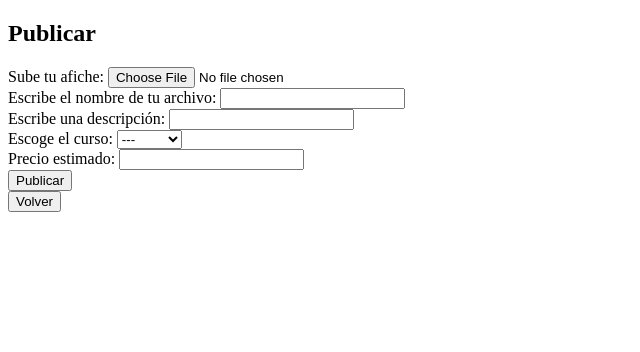
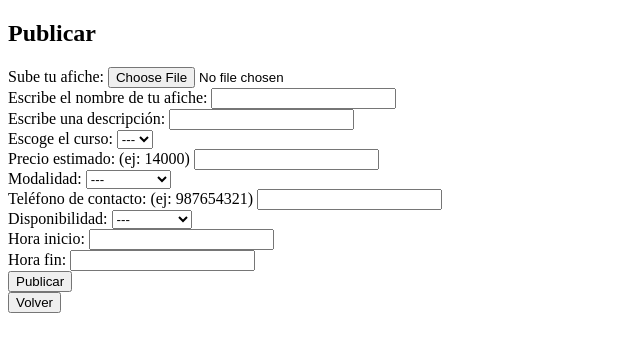
Before and after one commit to DCC-CC4401/2024-1-CC4401-1-grupo-6, a Django app: page /publicar/ in a window 1280 px wide. Shown: the top 352 px of the page, without its empty margins (0-640 px from the left). Run offline with Django 5.2, Linux system fonts and the light colour scheme; data that the repository does not hold is empty.

Commit message:
FEAT: funcionality Publicar

```diff
--- a/aprende_beauchef/baseapp/models.py
+++ b/aprende_beauchef/baseapp/models.py
@@ -150,6 +150,8 @@ VersionActual 1.0.0
 class Afiche(models.Model):
     url = models.CharField(max_length=200)
     descripcion = models.CharField(max_length=200)
+    #Pendiente
+    nombre = models.CharField(max_length=200)
 
 """
 Una clase que representa una tutoria
@@ -203,4 +205,4 @@ class Publica(models.Model):
     dicta = models.ForeignKey(Dicta, on_delete=models.CASCADE)
     afiche = models.ForeignKey(Afiche, on_delete=models.CASCADE)
 
-    fecha = models.DateTimeField()
+    fecha = models.DateTimeField(auto_now_add=True)
--- a/aprende_beauchef/baseapp/static/templates/publicar.html
+++ b/aprende_beauchef/baseapp/static/templates/publicar.html
@@ -5,13 +5,14 @@ Publicar
 {%block content%}
 <div class="container-form">
     <form name="publish_form" id="publish_form" method="post" enctype="multipart/form-data">
+        {% csrf_token %}
         <h2 class="title"> Publicar </h2>
         <div class="poster_input">
             <label for="my_poster"> Sube tu afiche: </label>
             <input type="file" id="my_poster" name="my_poster" accept="image/,.pdf">
         </div>
         <div class="name_input">
-            <label for="name"> Escribe el nombre de tu archivo: </label>
+            <label for="name"> Escribe el nombre de tu afiche: </label>
             <input type="text" id="name" name="name"> <br>
         </div>
         <div class="description_input">
@@ -22,13 +23,36 @@ Publicar
         <label for="courses"> Escoge el curso: </label>
         <select name="courses" id="courses">
             <option value="Ninguno"> --- </option>
-            <option value="Curso1"> Curso1 </option>
-            <option value="Curso2"> Curso2 </option>
-            <option value="Curso3"> Curso3 </option>
+            {%for course in courses%}
+            <option value="{{course.codigo_curso}}"> {{course.nombre}} </option>
+            {%endfor%}
         </select> <br>
 
-        <label for="price"> Precio estimado: </label>
+        <label for="price"> Precio estimado: (ej: 14000) </label>
         <input type="number" id="price" name="price"> <br>
+        <label for="modality"> Modalidad: </label>
+        <select name="modality" id="modality">
+            <option value="Ninguna"> --- </option>
+            <option value="pres"> Presencial </option>
+            <option value="rem"> Online </option>
+        </select> <br>
+        <label for="phone"> Teléfono de contacto: (ej: 987654321) </label>
+        <input type="number" id="phone" name="phone"> <br>
+        <label for="disponibility"> Disponibilidad: </label>
+        <select name="disponibility" id="disponibility">
+            <option value="Ninguna"> --- </option>
+            <option value="LUN"> Lunes </option>
+            <option value="MAR"> Martes </option>
+            <option value="MIE"> Miércoles </option>
+            <option value="JUE"> Jueves </option>
+            <option value="VIE"> Viernes </option>
+            <option value="SAB"> Sábado </option>
+            <option value="DOM"> Domingo </option>
+        </select> <br>
+        <label for="time-init"> Hora inicio: </label>
+        <input type="time-init" id="time-init" name="time-init"> <br>
+        <label for="time-end"> Hora fin: </label>
+        <input type="time-end" id="time-end" name="time-end"> <br>
         <div class="publish_button">
             <button id="publish_button" type="submit"> Publicar </button>
         </div>
--- a/aprende_beauchef/baseapp/views.py
+++ b/aprende_beauchef/baseapp/views.py
@@ -1,7 +1,9 @@
 from django.shortcuts import render, redirect
 from django.contrib.auth import authenticate, login
-from .models import Usuario, Tutor, Estudiante
+from django.http import HttpResponse
+from .models import Usuario, Tutor, Estudiante, Afiche, Horario, Dicta, Publica, Materia
 from django.contrib.auth import logout
+import os
 
 
 """
@@ -55,7 +57,63 @@ Usa el método render que construye la plantilla publicar
 parámetro request Información relacionada a la solicitud que se realiza
 """
 def publish(request):
-    return render(request, "publicar.html")
+    if request.method == "GET":
+        courses = Materia.objects.all()
+        return render(request, "publicar.html", {"courses": courses})
+    else:
+        poster = request.POST.get("my_poster")
+        name = request.POST.get("name")
+        description = request.POST.get("description")
+        course = request.POST.get("courses")
+        price = request.POST.get("price")
+        modality = request.POST.get("modality")
+        phone = request.POST.get("phone")
+        modality = request.POST.get("modality")
+        phone = request.POST.get("phone")
+        disponibility = request.POST.get("disponibility")
+        time_init = request.POST.get("time-init")
+        time_end = request.POST.get("time-end")
+
+
+        if name is not None:
+            poster_path = os.path.join("baseapp", "static", "uploads", name)
+            poster_path.replace("\\", "/")
+
+
+            poster = Afiche(url = poster_path, descripcion = description, nombre = name)
+            poster.save()
+
+            if not Tutor.objects.filter(usuario=request.user).exists():
+                tutor = Tutor(
+                    telefono = phone,
+                    precio = price,
+                    modalidad_preferida = modality,
+                    usuario = request.user
+                    )
+                tutor.save()
+                print("acabo de guardar el tutor")
+                horario = Horario(dia_semana = disponibility, hora_inicio = time_init, hora_fin = time_end)
+                horario.save()
+                tutor = Tutor.objects.get(usuario=request.user)
+                tutor.horario.add(horario)
+
+                subject = Materia.objects.get(codigo_curso=course)
+                dictates = Dicta(tutor = tutor, materia = subject)
+                dictates.save()
+                publishes = Publica(dicta = dictates, afiche = poster)
+                publishes.save()
+            else:
+                tutor = Tutor.objects.get(usuario=request.user)
+                subject = Materia.objects.get(codigo_curso=course)
+                dictates = Dicta(tutor = tutor, materia = subject)
+                dictates.save()
+                publishes = Publica(dicta = dictates, afiche = poster)
+                publishes.save()
+
+            return redirect('index')
+        else:
+            return HttpResponse("Error al publicar el afiche")
+
 
 """
 Dependiendo del método, renderiza la página de registro o ingresa la información
```
Also changed, not shown: aprende_beauchef/baseapp/migrations/0003_afiche_nombre_alter_publica_fecha.py (added).
